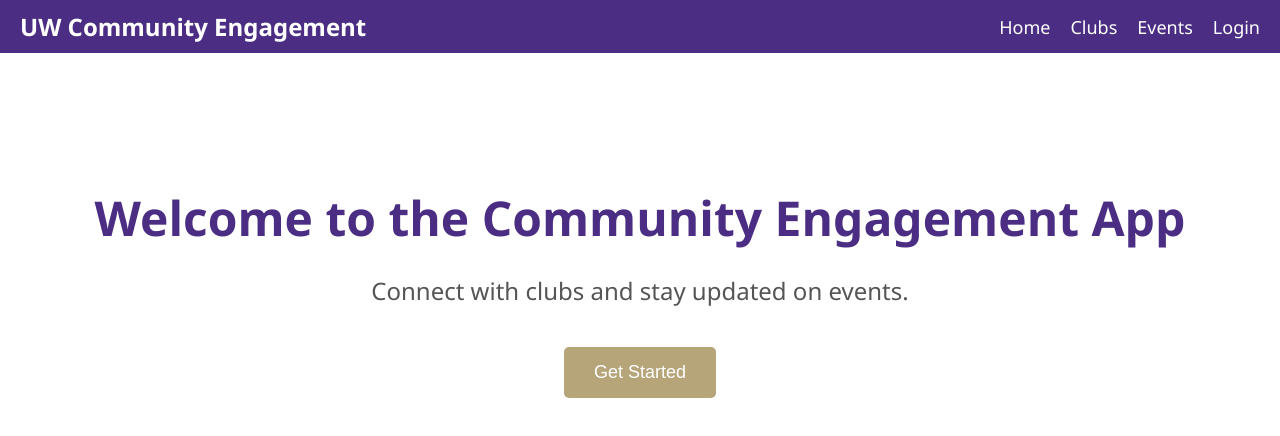
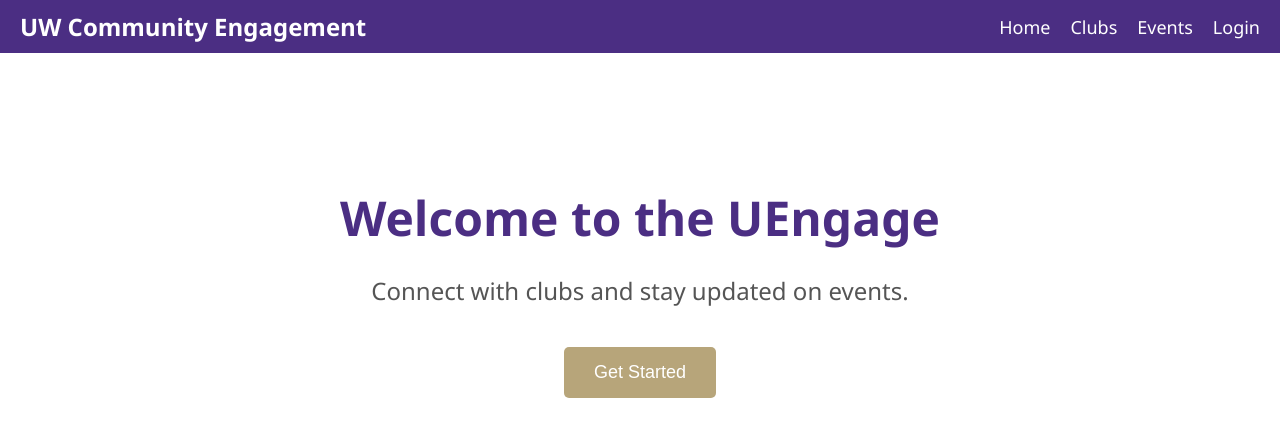
Before and after one commit to AarnavGogri/UEngage, a React (Create React App) app in the folder frontend/: page / in a window 1280 px wide. Shown: the top 436 px of the page. Built offline with nearby package versions, Linux system fonts and the light colour scheme; no server answers.

Commit message:
changed name

```diff
--- a/frontend/src/pages/Home.tsx
+++ b/frontend/src/pages/Home.tsx
@@ -6,7 +6,7 @@
 
 const Home: React.FC = () => (
   <div className="home-container">
-    <h1>Welcome to the Community Engagement App</h1>
+    <h1>Welcome to the UEngage</h1>
     <p>Connect with clubs and stay updated on events.</p>
     <button className="get-started-button">Get Started</button>
   </div>
```
